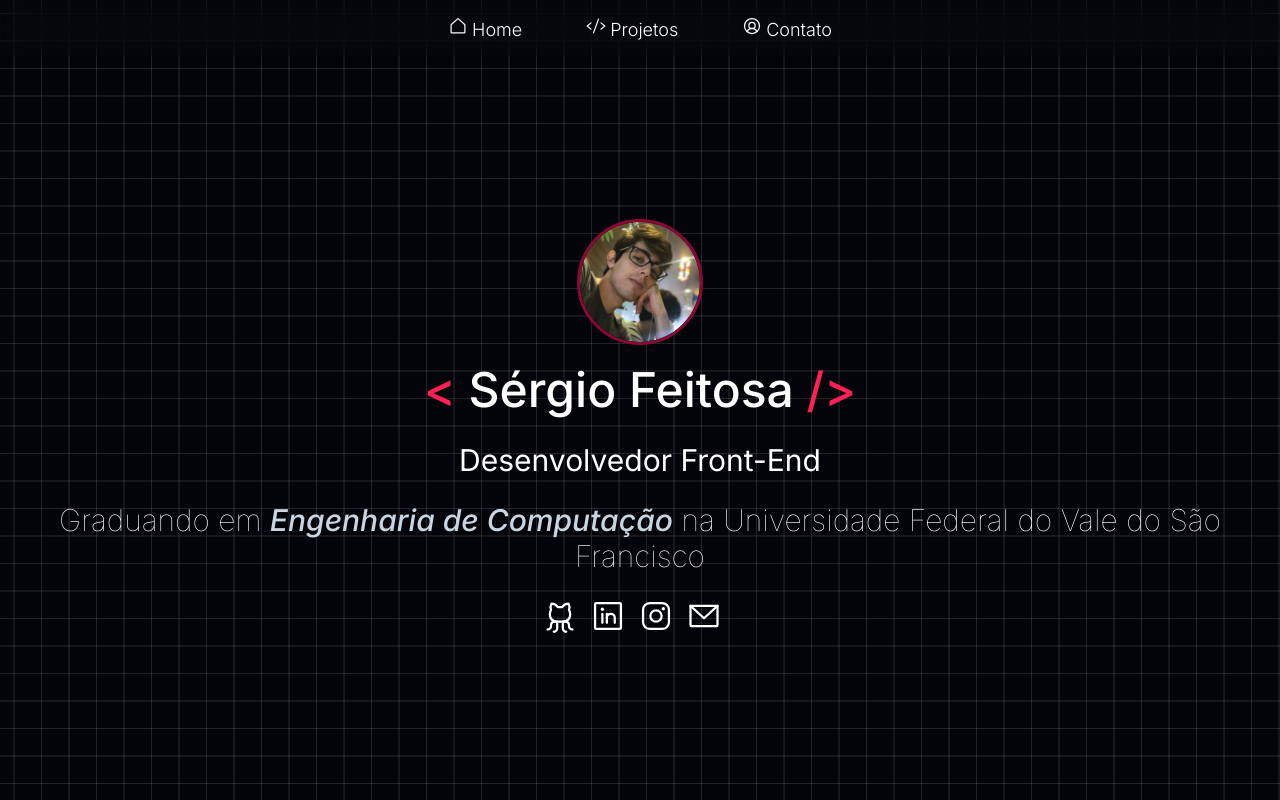
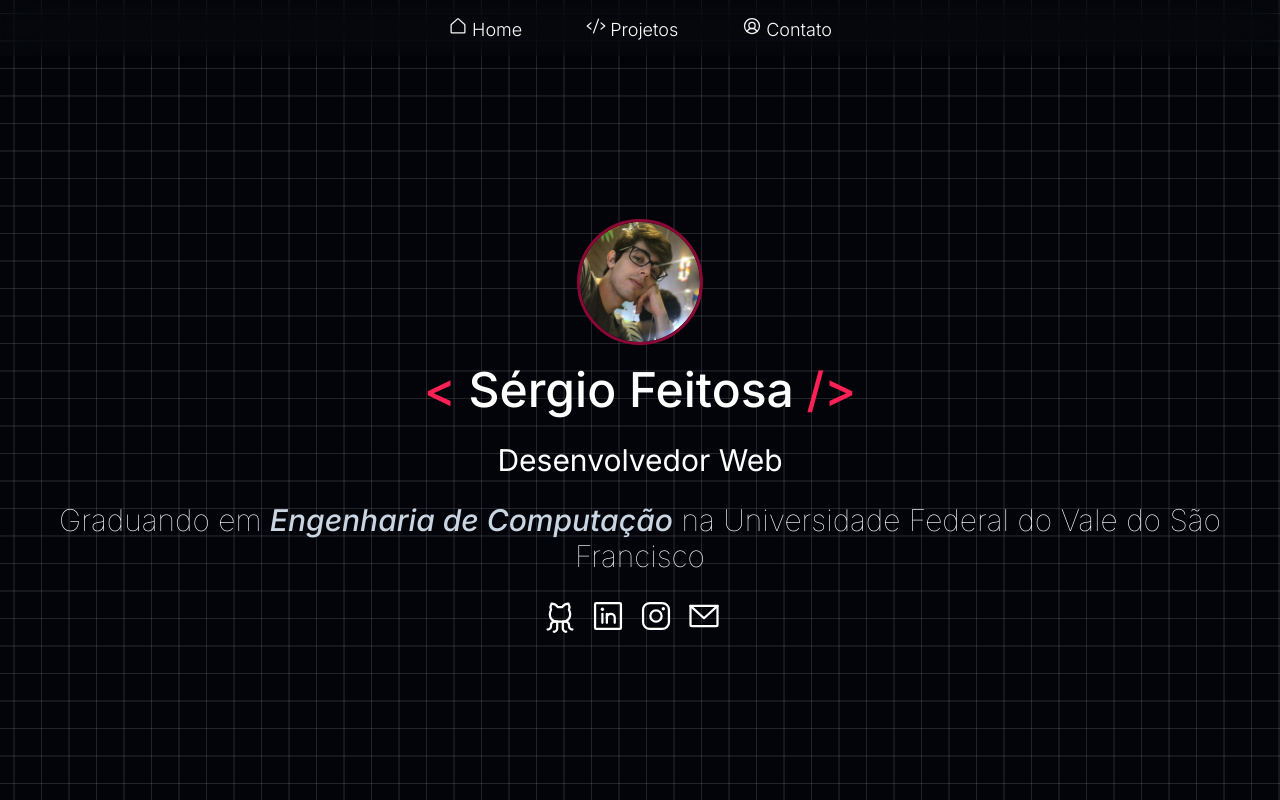
Before and after one commit to ssergiofeitosa/Portfolio, a React (Vite) app: page / in a window 1280 px wide. Shown: the top 800 px of the page. Built offline with nearby package versions, Linux system fonts and the light colour scheme.

Commit message:
Update Hero.tsx

```diff
--- a/src/components/Hero.tsx
+++ b/src/components/Hero.tsx
@@ -27,7 +27,7 @@ const Hero = () => {
         </h1>
         <h2 className="sm:text-3xl font-normal text-2xl">
           {" "}
-          Desenvolvedor Front-End{" "}
+          Desenvolvedor Web{" "}
         </h2>
         <p className="sm:text-2xl px-4 text-center font-thin lg:text-3xl text-2xl">
           Graduando em{" "}
```
